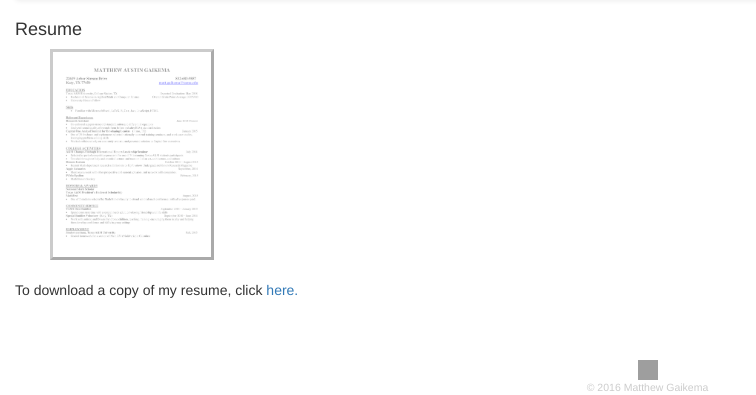
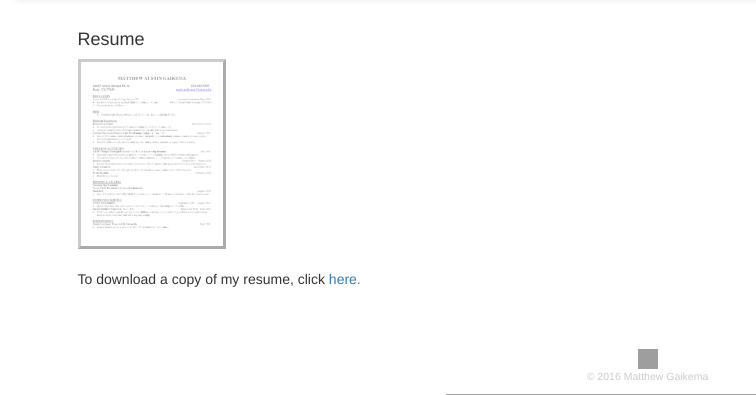
Before and after one commit to TexAgg/TexAgg.github.io, a PHP site: page /resume.php in a window 1280 px wide. Shown: the part 173-568 px from the top of the page, without its empty margins (0-756 px from the left). Run offline with PHP 8.4, Linux system fonts and the light colour scheme; some libraries are stand-ins or nearby versions; grey boxes are pictures that could not be loaded.

Commit message:
Minor style and formating changes

```diff
--- a/index.php
+++ b/index.php
@@ -3,7 +3,8 @@
 	$section = about;
 	include("inc/header.php");
 ?>
-<div id='about'>
+
+<div id='about' class="container">
 	<h4>About me</h4>
 	<img id='me' src='https://dl.dropboxusercontent.com/s/80x7ubbkilq7ojz/me.jpg?dl=0'></img>
 	<br></br>
@@ -15,6 +16,7 @@
 		I mostly program in C++, JavaScript, and R, but I have recently been doing a lot with Mathematica and C#.
 	</p>
 </div>
+
 <?php
 	include("inc/footer.php");
 ?>
--- a/projects.php
+++ b/projects.php
@@ -3,6 +3,7 @@
 	$section = "projects";
 	include("inc/header.php");
 ?>
+
 <div id='projects' class="container">
 	<h3>Projects</h3>
 	<div id='acc'>
@@ -82,6 +83,7 @@
 		<iframe src="https://webchat.botframework.com/embed/gaikbot?s=_kROGLOlwLY.cwA.KSI.dyBYCR7BCGOtIE5qj0kSN3V1BWreyDC1oxhn_vAtEG0" style="height: 502px; max-height: 502px;"></iframe>
 	</div>
 </div>
+
 <?php
 	include("inc/footer.php");
 ?>
--- a/resume.php
+++ b/resume.php
@@ -3,7 +3,8 @@
 	$section = "resume";
 	include("inc/header.php");
 ?>
-	<div id='resume'>
+
+<div id='resume' class="container">
 	<h4>Resume</h4>
 	<p>
 	<!--<a href='media/resume.pdf'><img id='resume_img' class='proj' src='media/resume.png'></img></a>-->
@@ -13,6 +14,7 @@
 	<a href='https://dl.dropboxusercontent.com/s/4ewaxn9swmk8zm7/resume.pdf?dl=0' download='MattGaikemaResume'>here.</a>
 	</p>
 </div>
+
 <?php
 	include("inc/footer.php");
 ?>
--- a/skills.php
+++ b/skills.php
@@ -3,6 +3,7 @@
 	$section = "Skills";
 	include("inc/header.php");
 ?>
+
 <div id='skills'>
 	<h4>Skills</h4>
 	<ul><u>Proficient in:</u>
@@ -22,6 +23,7 @@
 		<li>C#</li>
 	</ul>
 </div>
+
 <?php
 	include("inc/footer.php");
 ?>
--- a/styles/style.css
+++ b/styles/style.css
@@ -25,7 +25,7 @@
 {
 	/*position: absolute;*/
 	/*float: left;*/
-	width: 5%;
+	width: 10%;
 	/*height: 5%;*/
 	padding-right: 10px;
 }
@@ -33,7 +33,7 @@
 .proj
 {
 	position: relative;
-	left: 35px;
+	/*left: 35px;*/
 	border-color: gray;
 	border-width: 3px;
 	border-style: outset;
```
Lines whose indentation alone changed are shown as unchanged.
